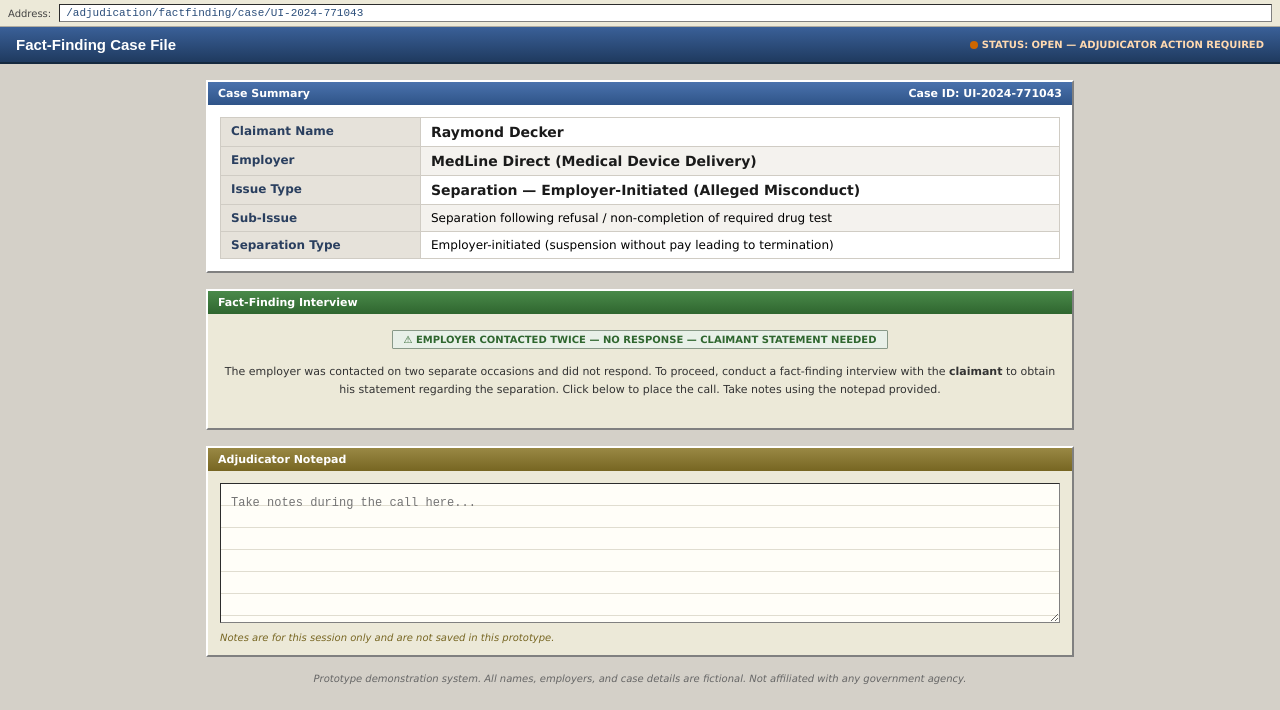
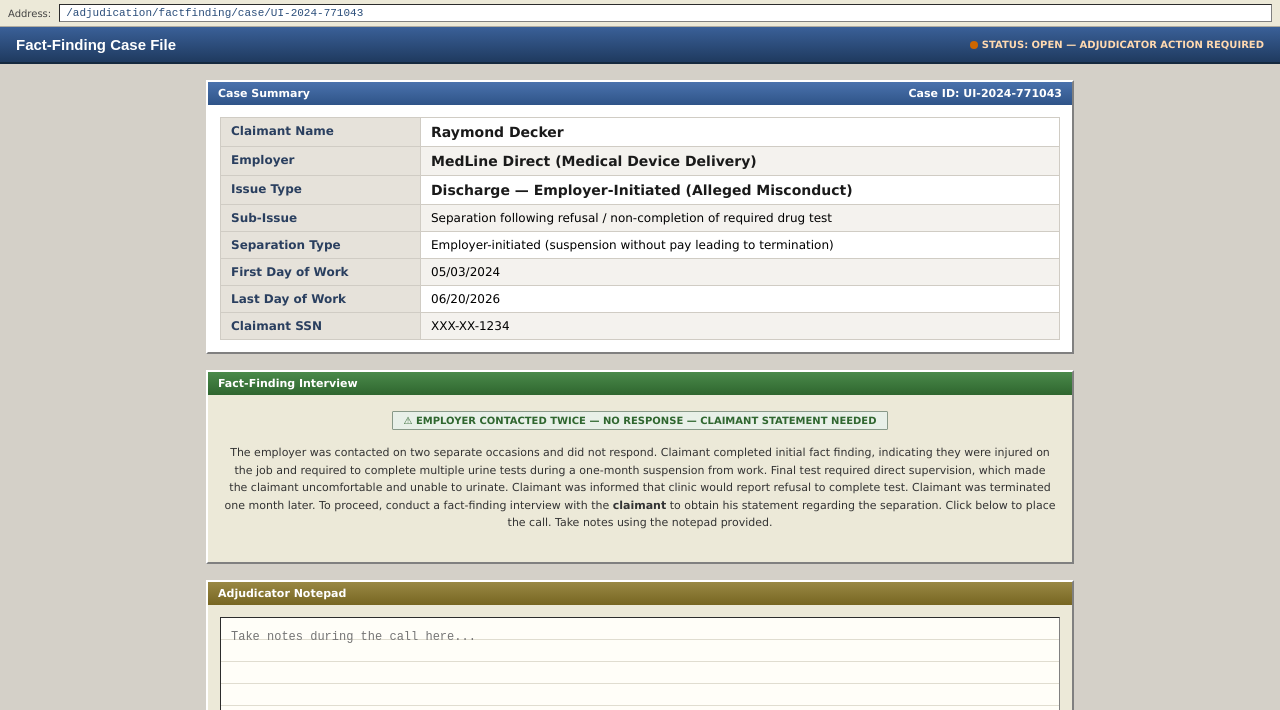
Before and after one commit to jmernyk/jmernyk.github.io, a plain HTML site: page ui-adjudicator-prototype.html in a window 1280 px wide. Shown: the part 90-800 px from the top of the page. Drawn offline with Linux system fonts and the light colour scheme; a script that the page names is missing.

Commit message:
Modify issue type and add employment details
Updated issue type and added employment details including first and last day of work, claimant SSN, and additional context for the fact-finding interview.

```diff
--- a/ui-adjudicator-prototype.html
+++ b/ui-adjudicator-prototype.html
@@ -405,7 +405,7 @@
           </tr>
           <tr>
             <td class="label">Issue Type</td>
-            <td class="value-lg">Separation — Employer-Initiated (Alleged Misconduct)</td>
+            <td class="value-lg">Discharge — Employer-Initiated (Alleged Misconduct)</td>
           </tr>
           <tr>
             <td class="label">Sub-Issue</td>
@@ -414,6 +414,18 @@
           <tr>
             <td class="label">Separation Type</td>
             <td>Employer-initiated (suspension without pay leading to termination)</td>
+          </tr>
+          <tr>
+            <td class="label">First Day of Work</td>
+            <td>05/03/2024</td>
+          </tr>
+          <tr>
+            <td class="label">Last Day of Work</td>
+            <td>06/20/2026</td>
+          </tr>
+          <tr>
+            <td class="label">Claimant SSN</td>
+            <td>XXX-XX-1234</td>
           </tr>
         </table>
       </div>
@@ -426,6 +438,7 @@
         <div class="employer-note">⚠ EMPLOYER CONTACTED TWICE — NO RESPONSE — CLAIMANT STATEMENT NEEDED</div>
         <div class="call-instructions">
           The employer was contacted on two separate occasions and did not respond.
+          Claimant completed initial fact finding, indicating they were injured on the job and required to complete multiple urine tests during a one-month suspension from work. Final test required direct supervision, which made the claimant uncomfortable and unable to urinate. Claimant was informed that clinic would report refusal to complete test. Claimant was terminated one month later.
           To proceed, conduct a fact-finding interview with the <strong>claimant</strong>
           to obtain his statement regarding the separation. Click below to place the call.
           Take notes using the notepad provided.
```
